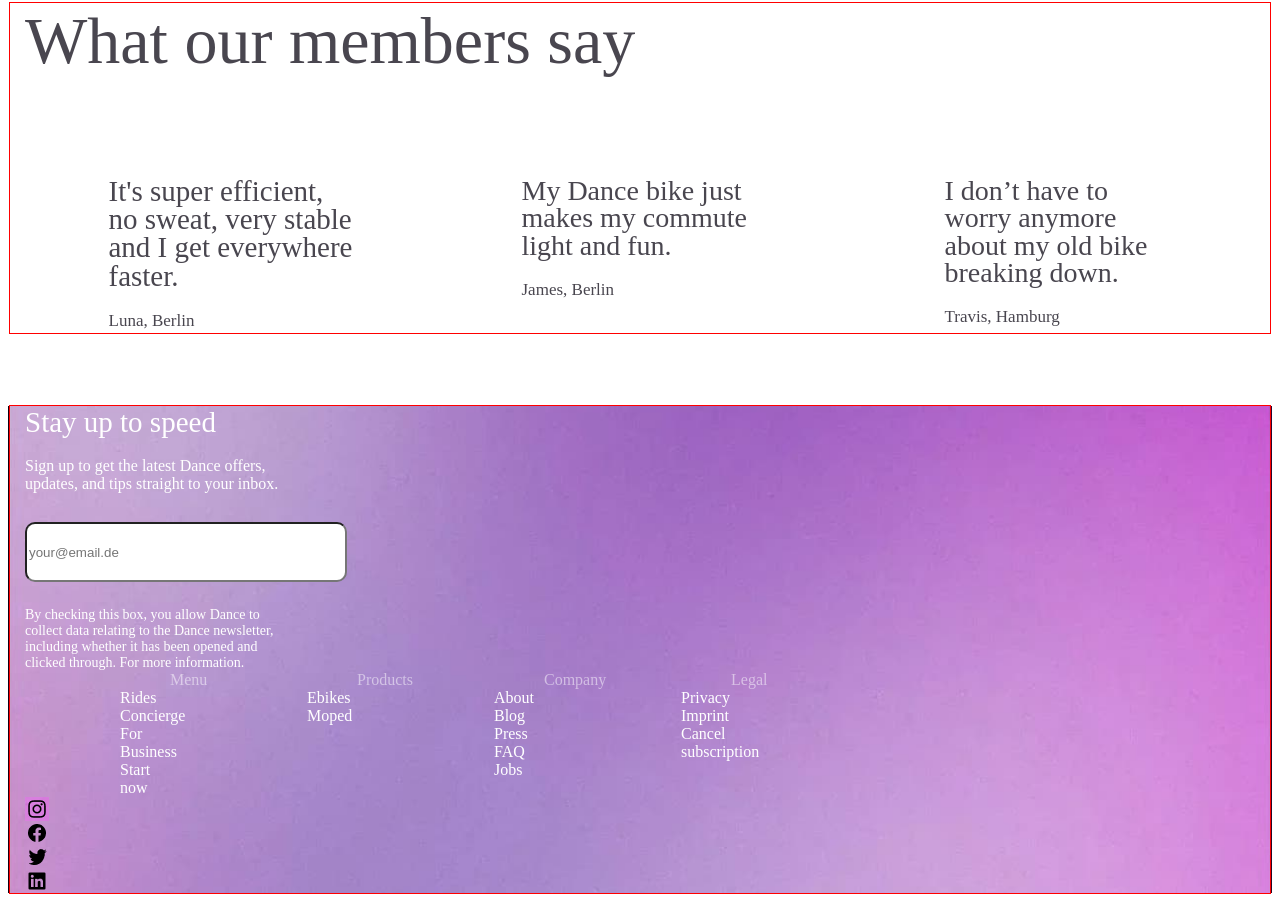
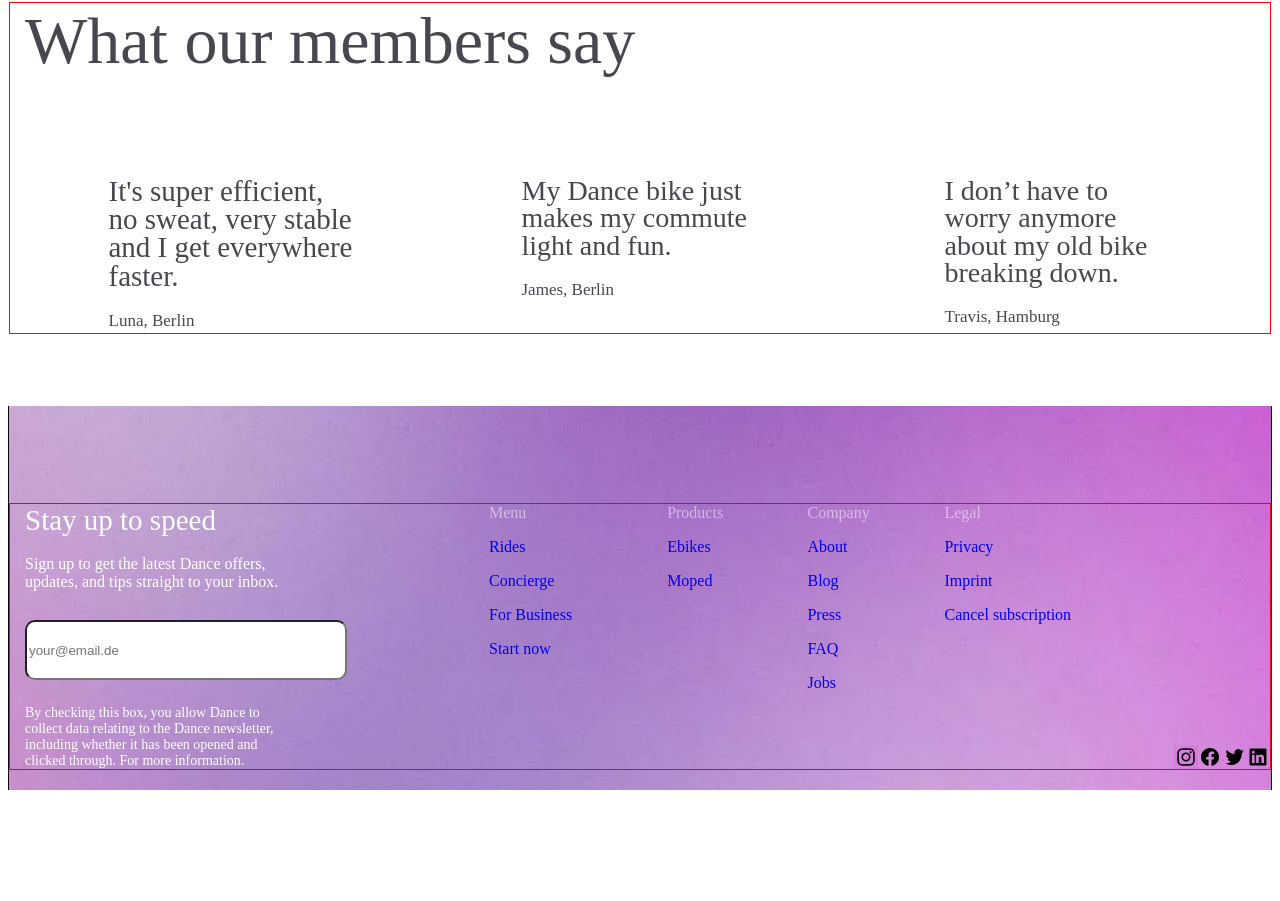
Before and after one commit to kret1ks/maket-1, a plain HTML site: page index.html in a window 1280 px wide. Shown: the part 5054-5955 px from the top of the page. After the commit the page ends 5852 px from the top, so only its background shows below. Drawn offline with Linux system fonts and the light colour scheme.

Commit message:
added footer

```diff
--- a/css/styl.css
+++ b/css/styl.css
@@ -579,8 +579,14 @@ justify-content: space-around ;
 /* speed */
 
 
-.footer-speed{
-background: url(../img/fone.jpg) lightgray 50% / cover no-repeat;
+.footer{
+    padding-top: 98px;
+    padding-bottom: 21px;
+    background: url(../img/fone.jpg) lightgray 50% / cover no-repeat;
+}
+.footer-box{
+    display: flex;
+    position: relative;
 }
 .footer-title{
 width: 217px;
@@ -619,18 +625,26 @@ color: rgba(255, 255, 255, 0.50);
 font-size: 16px;
 font-weight: 400;
 line-height: 1,5;
-margin-left: 145px;
 }
 .menu-text{
-width: 40px;
 color: var(--logo-color);
 font-size: 16px;
 font-weight: 400;
 line-height: 1,5;
-margin-left: 95px;
-
 }
 .footer-menu{
 display: flex;
-
+gap: 95px;
+margin-left: 142px;
 }
+.footer-menu  ul{
+    display: flex;
+    flex-direction: column;
+    gap: 16px;
+}
+.footer-social{
+    display: flex;
+    position: absolute;
+    bottom: 0;
+    right: 0;
+}
--- a/index.html
+++ b/index.html
@@ -1,16 +1,17 @@
 <!DOCTYPE html>
 <html lang="en">
   <head>
-    <meta charset="UTF-8">
-    <meta name="viewport" content="width=device-width, initial-scale=1.0">
+    <meta charset="UTF-8" />
+    <meta name="viewport" content="width=device-width, initial-scale=1.0" />
     <title>Document</title>
-    <link rel="preconnect" href="https://fonts.googleapis.com">
-    <link rel="preconnect" href="https://fonts.gstatic.com" crossorigin>
+    <link rel="preconnect" href="https://fonts.googleapis.com" />
+    <link rel="preconnect" href="https://fonts.gstatic.com" crossorigin />
     <link
       href="https://fonts.googleapis.com/css2?family=Roboto:ital,wght@0,100;0,300;0,400;0,500;0,700;0,900;1,100;1,300;1,400;1,500;1,700;1,900&display=swap"
-        rel="stylesheet">
-    <link rel="stylesheet" href="./css/styl.css">
-    <link rel="stylesheet" href="./css/reset.css">
+      rel="stylesheet"
+    />
+    <link rel="stylesheet" href="./css/styl.css" />
+    <link rel="stylesheet" href="./css/reset.css" />
   </head>
 
   <body>
@@ -18,7 +19,7 @@
     <header class="header">
       <div class="container header-box">
         <div class="header-logo">
-                <img src="./img/frame.png" alt="logo" class="header-img">
+          <img src="./img/frame.png" alt="logo" class="header-img" />
         </div>
         <nav class="header-nav">
           <ul class="header-list">
@@ -38,7 +39,9 @@
       <section class="start-now">
         <div class="container start-box">
           <h1 class="start-title">Your future is electric</h1>
-                <p class="start-text">Get your own ebike or emoped with our flexible subscription</p>
+          <p class="start-text">
+            Get your own ebike or emoped with our flexible subscription
+          </p>
           <button type="button" class="start-btn">Start now</button>
         </div>
       </section>
@@ -55,21 +58,25 @@
             </ul>
             <button type="button" class="main-btn">Start now</button>
           </div>
-                <img src="./img/moto.jpg" alt="moto" class="works-img">
+          <img src="./img/moto.jpg" alt="moto" class="works-img" />
         </div>
       </section>
       <!-- Move your way -->
       <section class="move">
         <div class="container">
           <h2 class="move-title">Move your way</h2>
-                <p class="move-read">Choose the electric ride that suits your lifestyle.</p>
+          <p class="move-read">
+            Choose the electric ride that suits your lifestyle.
+          </p>
           <ul class="move-list">
             <li class="move-item">
-                        <img src="./img/bake.jpg" alt="Dance One Step" class="move-img">
+              <img src="./img/bake.jpg" alt="Dance One Step" class="move-img" />
               <div class="move-info">
                 <div class="move-box">
-                                <p class="move-text">From €59 <span class="discounted-price">€39</span><span
-                                        class="move-span">/mo</span></p>
+                  <p class="move-text">
+                    From €59 <span class="discounted-price">€39</span
+                    ><span class="move-span">/mo</span>
+                  </p>
                   <p class="move-span">Winter offer</p>
                 </div>
                 <h2 class="move-name">Dance One Step</h2>
@@ -78,11 +85,13 @@
               </div>
             </li>
             <li class="move-item">
-                        <img src="./img/bake.jpg" alt="Dance One" class="move-img">
+              <img src="./img/bake.jpg" alt="Dance One" class="move-img" />
               <div class="move-info">
                 <div class="move-box">
-                                <p class="move-text">From €59 <span class="discounted-price">€39</span><span
-                                        class="move-span">/mo</span></p>
+                  <p class="move-text">
+                    From €59 <span class="discounted-price">€39</span
+                    ><span class="move-span">/mo</span>
+                  </p>
                   <p class="move-span">Winter offer</p>
                 </div>
                 <h2 class="move-name">Dance One</h2>
@@ -91,11 +100,13 @@
               </div>
             </li>
             <li class="move-item">
-                        <img src="./img/skuter.jpg" alt="Dance Moped" class="move-img">
+              <img src="./img/skuter.jpg" alt="Dance Moped" class="move-img" />
               <div class="move-info">
                 <div class="move-box">
-                                <p class="move-text">From €89 <span class="discounted-price">€39</span><span
-                                        class="move-span">/mo</span></p>
+                  <p class="move-text">
+                    From €89 <span class="discounted-price">€39</span
+                    ><span class="move-span">/mo</span>
+                  </p>
                   <p class="move-span">Winter offer</p>
                 </div>
                 <h2 class="move-name">Dance Moped</h2>
@@ -111,11 +122,13 @@
         <div class="container ride-box">
           <div class="ride-list">
             <h2 class="ride-title">Just ride—we’ll take care of the rest</h2>
-                    <p class="ride-text">Your local Concierge Team will repair or replace your ride within 24 hours—all
-                        included with your subscription.</p>
+            <p class="ride-text">
+              Your local Concierge Team will repair or replace your ride within
+              24 hours—all included with your subscription.
+            </p>
             <button type="button" class="ride-btn">See details</button>
           </div>
-                <img src="./img/ride.jpg" alt="Ride image" class="ride-img">
+          <img src="./img/ride.jpg" alt="Ride image" class="ride-img" />
         </div>
       </section>
       <!-- City -->
@@ -123,7 +136,9 @@
         <div class="container city-box">
           <div class="city-info">
             <h2 class="city-subtitle">Your city is our city</h2>
-                    <p class="city-text">Our rides are available in 5 European cities — and counting.</p>
+            <p class="city-text">
+              Our rides are available in 5 European cities — and counting.
+            </p>
             <button class="city-btn">Start now</button>
             <p class="city-text">Want to see Dance in your city?</p>
           </div>
@@ -141,7 +156,10 @@
         <div class="container charge-combo">
           <div class="charge-section">
             <h2 class="charge-title">You're in charge</h2>
-                    <p class="charge-ride">Your subscription is fully flexible — with free cancelation at any time and no sign-up fees.</p>
+            <p class="charge-ride">
+              Your subscription is fully flexible — with free cancelation at any
+              time and no sign-up fees.
+            </p>
             <ul class="charge-list">
               <li class="charge-item">Repairs within 24 hours</li>
               <li class="charge-item">Replacements in case of theft</li>
@@ -151,10 +169,17 @@
           </div>
           <div class="charge-box">
             <div class="charge-card">
-                        <img src="./img/bake.jpg" alt="Dance One Step Ebike" class="charge-img">
+              <img
+                src="./img/bake.jpg"
+                alt="Dance One Step Ebike"
+                class="charge-img"
+              />
               <div class="charge-info">
-                        <p class="charge-sell">From €59 <span class="charge-price">€39</span><span
-                                class="charge-left">/mo</span> <span class="charge-label">Winter offer</span></p>
+                <p class="charge-sell">
+                  From €59 <span class="charge-price">€39</span
+                  ><span class="charge-left">/mo</span>
+                  <span class="charge-label">Winter offer</span>
+                </p>
               </div>
               <h2 class="charge-dance">Dance One Step</h2>
 
@@ -162,10 +187,16 @@
               <button class="charge-btn">Start now</button>
             </div>
             <div class="charge-card">
-                        <img src="./img/skuter.jpg" alt="Dance Moped" class="charge-img">
+              <img
+                src="./img/skuter.jpg"
+                alt="Dance Moped"
+                class="charge-img"
+              />
               <div class="charge-info">
-                        <p class="charge-sell">From €89 <span class="charge-price">€39</span>/mo <span
-                                class="charge-label">Winter offer</span></p>
+                <p class="charge-sell">
+                  From €89 <span class="charge-price">€39</span>/mo
+                  <span class="charge-label">Winter offer</span>
+                </p>
               </div>
               <h2 class="charge-dance">Dance Moped</h2>
               <p class="charge-text">Emoped</p>
@@ -184,7 +215,9 @@
           <ul class="want-list">
             <li class="want-item">How does Dance work?</li>
             <li class="want-item">How do I charge my Dance eride?</li>
-                    <li class="want-item">What accessories can I use with my ebike and emoped?</li>
+            <li class="want-item">
+              What accessories can I use with my ebike and emoped?
+            </li>
             <li class="want-item">How do repairs work?</li>
             <li class="want-item">Can I test the ride before buying?</li>
             <li class="want-item">How do I cancel my membership?</li>
@@ -198,15 +231,22 @@
           <h2 class="friends-title">What our members say</h2>
           <ul class="friends-list">
             <li class="friends-item">
-                        <p class="friends-write">It's super efficient, no sweat, very stable and I get everywhere faster.</p>
+              <p class="friends-write">
+                It's super efficient, no sweat, very stable and I get everywhere
+                faster.
+              </p>
               <p class="friends-text">Luna, Berlin</p>
             </li>
             <li class="friends-item">
-                        <p class="friends-writen">My Dance bike just makes my commute light and fun.</p>
+              <p class="friends-writen">
+                My Dance bike just makes my commute light and fun.
+              </p>
               <p class="friends-text">James, Berlin</p>
             </li>
             <li class="friends-item">
-                        <p class="friends-dont">I don’t have to worry anymore about my old bike breaking down.</p>
+              <p class="friends-dont">
+                I don’t have to worry anymore about my old bike breaking down.
+              </p>
               <p class="friends-text">Travis, Hamburg</p>
             </li>
           </ul>
@@ -217,59 +257,69 @@
     <footer class="footer">
       <section class="footer-speed">
         <div class="container footer-box">
+          <div>
             <h2 class="footer-title">Stay up to speed</h2>
-                <p class="footer-text">Sign up to get the latest Dance offers, updates, and tips straight to your inbox.
+            <p class="footer-text">
+              Sign up to get the latest Dance offers, updates, and tips straight
+              to your inbox.
             </p>
-                <input type="email" placeholder="your@email.de" class="email-input">
-                <p class="speed-text">By checking this box, you allow Dance to collect data relating to the Dance
-                    newsletter, including whether
-                    it has been opened and clicked through. For more information.</p>
-   <div class="footer-menu">
-<ul class="menu-box">
+            <input
+              type="email"
+              placeholder="your@email.de"
+              class="email-input"
+            />
+            <p class="speed-text">
+              By checking this box, you allow Dance to collect data relating to
+              the Dance newsletter, including whether it has been opened and
+              clicked through. For more information.
+            </p>
+          </div>
+          <ul class="footer-menu">
+            <li>
+              <ul>
                 <li class="menu-item">Menu</li>
-    <p class="menu-text">Rides</p>
-    <p class="menu-text">Concierge</p>
-    <p class="menu-text">For Business</p>
-    <p class="menu-text">Start now</p>
+                <li class="menu-text"><a href="#">Rides</a></li>
+                <li class="menu-text"><a href="#">Concierge</a></li>
+                <li class="menu-text"><a href="#">For Business</a></li>
+                <li class="menu-text"><a href="#">Start now</a></li>
               </ul>
-<ul class="menu-prodects">
+            </li>
+            <li>
+              <ul>
                 <li class="menu-item">Products</li>
-    <p class="menu-text">Ebikes</p>
-    <p class="menu-text">Moped</p>
+                <li class="menu-text"><a href="#">Ebikes</a></li>
+                <li class="menu-text"><a href="#">Moped</a></li>
               </ul>
-<ul class="menu-company">
+            </li>
+
+            <li>
+              <ul>
                 <li class="menu-item">Company</li>
-    <p class="menu-text">About</p>
-    <p class="menu-text">Blog</p>
-    <p class="menu-text">Press</p>
-    <p class="menu-text">FAQ</p>
-    <p class="menu-text">Jobs</p>
+                <li class="menu-text"><a href="#">About</a></li>
+                <li class="menu-text"><a href="#">Blog</a></li>
+                <li class="menu-text"><a href="#">Press</a></li>
+                <li class="menu-text"><a href="#">FAQ</a></li>
+                <li class="menu-text"><a href="#">Jobs</a></li>
               </ul>
-    <ul class="menu-legal">
+            </li>
+
+            <li>
+              <ul>
                 <li class="menu-item">Legal</li>
-        <p class="menu-text">Privacy</p>
-        <p class="menu-text">Imprint</p>
-        <p class="menu-text">Cancel subscription</p>
+                <li class="menu-text"><a href="#">Privacy</a></li>
+                <li class="menu-text"><a href="#">Imprint</a></li>
+                <li class="menu-text"><a href="#">Cancel subscription</a></li>
               </ul>
+            </li>
           </ul>
-   </div>
-   <div>
-    <a href="#">
-        <img src="./img/instagram.png" alt="instagram">
-    </a>
-    <a href="#">
-        <img src="./img/facebook.png" alt="facebook">
-    </a>
-    <a href="#">
-        <img src="./img/ptaha.png" alt="ptaha">
-    </a>
-    <a href="#">
-        <img src="./img/in.png" alt="in">
-    </a>
+          <div class="footer-social">
+            <a href="#"><img src="./img/instagram.png" alt="Instagram" /></a>
+            <a href="#"><img src="./img/facebook.png" alt="Facebook" /></a>
+            <a href="#"><img src="./img/ptaha.png" alt="Twitter" /></a>
+            <a href="#"><img src="./img/in.png" alt="LinkedIn" /></a>
           </div>
         </div>
       </section>
     </footer>
   </body>
-
 </html>
```
Lines whose indentation alone changed are shown as unchanged.
